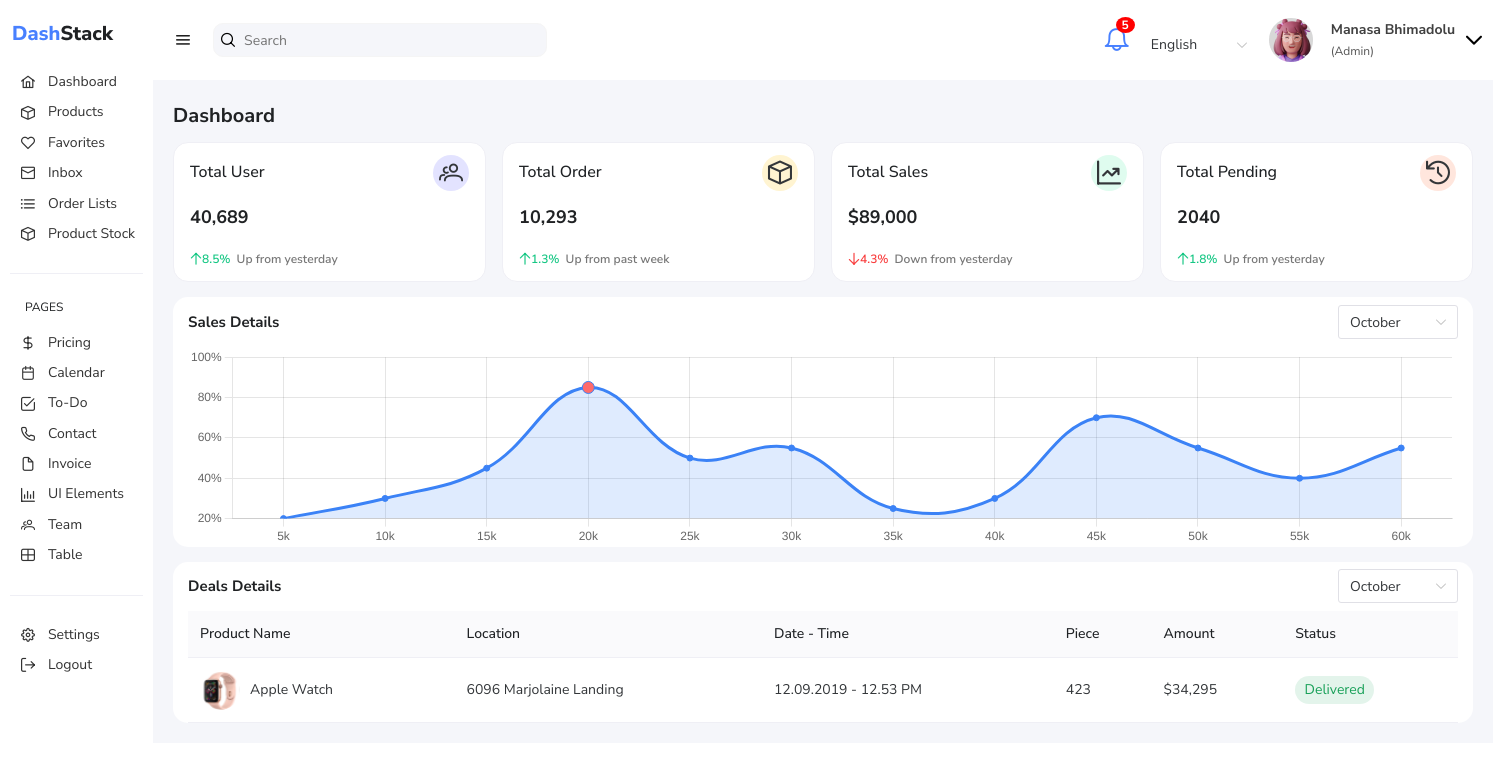
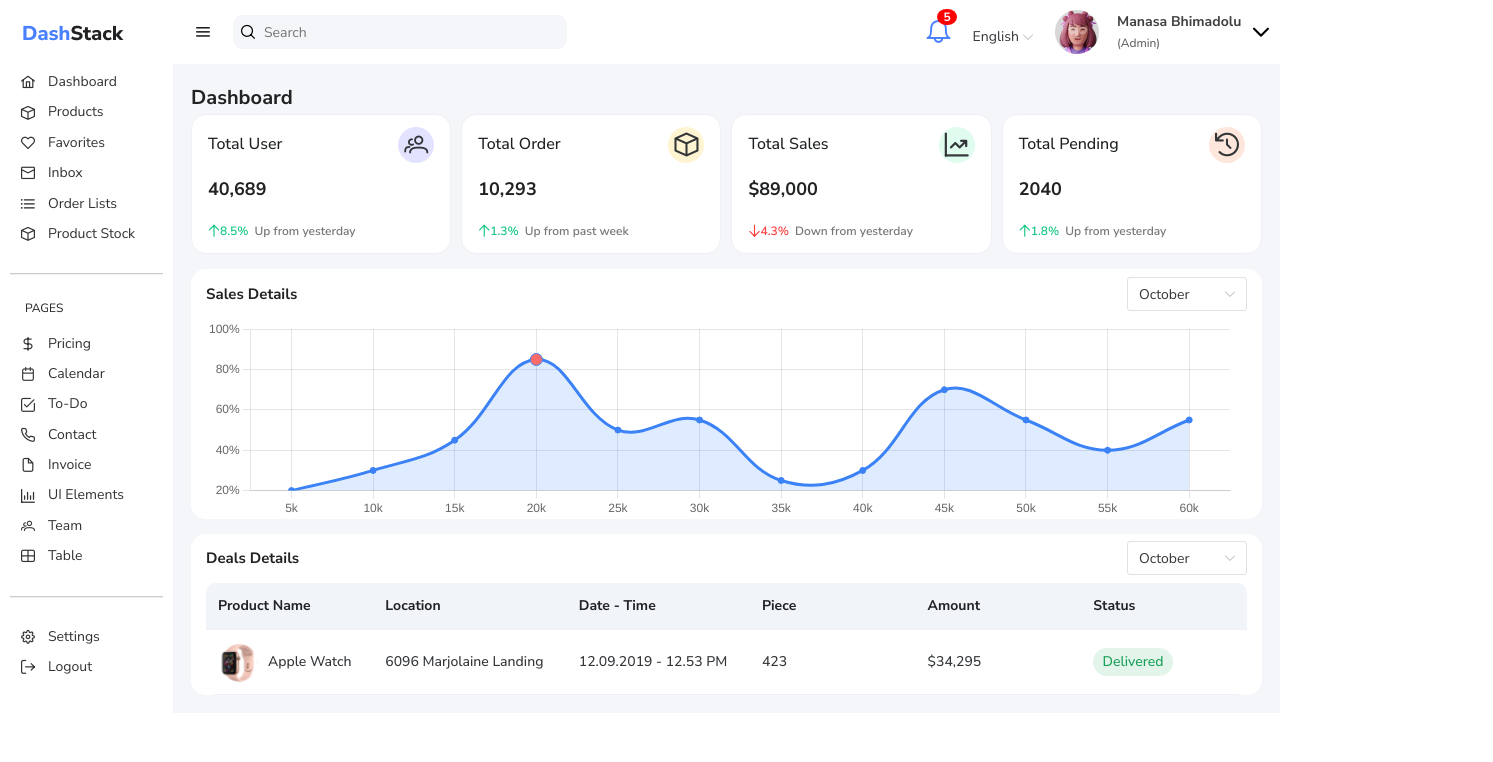
Before and after one commit to manasabhimadolu/Admin-Dashboard, a Vue app: page / in a window 1280 px wide. Shown: the top 762 px of the page, 1493 px wide, since content can reach past the window. Built offline with nearby package versions, Linux system fonts and the light colour scheme.

Commit message:
responsiveness

```diff
--- a/src/Views/DashBoard.vue
+++ b/src/Views/DashBoard.vue
@@ -3,15 +3,29 @@ import TopNavbar from '../components/TopNavbar.vue'
 import StatCard from '../components/StatCard.vue'
 import SalesChart from '../components/SalesChart.vue'
 import Table from '../components/Table.vue'
-import { ref, provide, onMounted } from 'vue'
+import { ref, provide, onMounted, onBeforeUnmount } from 'vue'
 import SideBar from '../components/SideBar.vue'
 
 const isCollapsed = ref(false)
+const collapseBreakpoint = 992
 
 const toggleCollapse = () => {
   isCollapsed.value = !isCollapsed.value
   console.log(isCollapsed?.value)
 }
+
+const checkWindowSize = () => {
+  isCollapsed.value = window.innerWidth < collapseBreakpoint
+}
+
+onMounted(() => {
+  checkWindowSize()
+  window.addEventListener('resize', checkWindowSize)
+})
+
+onBeforeUnmount(() => {
+  window.removeEventListener('resize', checkWindowSize)
+})
 
 provide('isCollapsed', isCollapsed)
 provide('toggleCollapse', toggleCollapse)
--- a/src/assets/styles/card.scss
+++ b/src/assets/styles/card.scss
@@ -9,10 +9,10 @@
   }
 
   &_cards {
-    display: grid;
-    grid-template-columns: repeat(auto-fit, minmax(230px, 1fr));
-    gap: 1rem;
-    margin-top: 10px;
+    display: flex;
+    justify-content: space-between;
+    align-items: center;
+    gap: 10px;
 
     &.isCollapsed {
       grid-template-columns: repeat(auto-fit, minmax(300px, 1fr));
@@ -72,9 +72,36 @@
   }
 }
 
-::v-deep(.n-card-header) {
+.n-card-header {
   font-size: 12px;
   border-radius: 5px;
   font-weight: 600;
   color: var(--card-text-color);
 }
+
+@media (max-width: 992px) and (min-width: 589px) {
+  .cardcontainer_cards {
+    flex-wrap: wrap;
+  }
+  .cardcontainer_eachcard {
+    width: 48%;
+  }
+}
+
+@media (max-width: 588px) and (min-width: 440px) {
+  .cardcontainer_cards {
+    flex-wrap: wrap;
+  }
+  .cardcontainer_eachcard {
+    width: 48%;
+  }
+}
+
+@media (max-width: 439px) {
+  .cardcontainer_cards {
+    flex-wrap: wrap;
+  }
+  .cardcontainer_cards {
+    width: 100%;
+  }
+}
--- a/src/assets/styles/global.scss
+++ b/src/assets/styles/global.scss
@@ -1,32 +1,18 @@
 .page-container {
   display: flex;
-  height: 100vh;
 }
 
 .layout {
-  display: flex;
-  flex-direction: column;
-  flex: 1;
+  width: 100%;
 }
 
 .main-content {
-  width: 1300px;
-  padding: 20px;
+  padding: 18px;
   background-color: #f5f6fa;
+}
 
-  &.isCollapsed {
-    width: 1430px;
+@media (max-width: 992px) {
+  .layout {
+    width: 96%;
   }
 }
-
-@media (max-width: 768px) {
-  .sidebar.isCollapsed {
-    width: 60px;
-  }
-}
-
-@media (max-width: 458px) {
-  .main-content {
-    width: initial;
-  }
-}
--- a/src/assets/styles/sales.scss
+++ b/src/assets/styles/sales.scss
@@ -22,5 +22,6 @@
 
   &_content {
     height: 200px;
+    width: 99%;
   }
 }
--- a/src/assets/styles/sidebar.scss
+++ b/src/assets/styles/sidebar.scss
@@ -30,7 +30,8 @@
 
         &:hover {
           background-color: lighten($primary-color, 10%);
-          border-radius: 5px;
+          // border-radius: 5px;
+          color: #fff;
         }
       }
     }
@@ -73,6 +74,7 @@
 
       &:hover {
         background-color: lighten($primary-color, 10%);
+        color: #fff;
       }
     }
 
@@ -86,7 +88,7 @@
   }
 }
 
-::v-deep(.n-divider) {
+.n-divider {
   border-top: 1px solid #ccc;
   margin: 8px 0;
 }
--- a/src/assets/styles/table.scss
+++ b/src/assets/styles/table.scss
@@ -19,18 +19,22 @@
   }
 }
 
-::v-deep(.n-data-table .n-data-table-thead th) {
+.n-data-table .n-data-table-thead th {
   background-color: #f1f4f9;
   color: var(--card-text-color);
 }
 
-::v-deep(.n-data-table) {
+.n-data-table {
   border-radius: 10px;
   overflow: hidden;
   font-weight: 500;
 }
 
-::v-deep(.n-data-table-th__title) {
+.n-data-table-th__title {
   font-weight: 700;
   color: var(--card-text-color);
 }
+
+.n-data-table-th__title {
+  width: 132px;
+}
--- a/src/assets/styles/topnavbar.scss
+++ b/src/assets/styles/topnavbar.scss
@@ -5,7 +5,6 @@
   justify-content: space-between;
   padding: 10px;
   background: white;
-  height: 60px;
 
   &_leftnavitems {
     display: flex;
@@ -22,7 +21,7 @@
       transition: all 0.3s ease;
 
       &.isCollapsed {
-        margin-left: -60px;
+        margin-left: -45px;
         width: 36px;
         height: 36px;
       }
@@ -43,7 +42,7 @@
       display: inline-block;
 
       &_style {
-        width: 300px;
+        min-width: 300px;
         height: 30px;
         padding-left: 30px;
         border-radius: 10px;
@@ -103,6 +102,7 @@
         font-weight: bold;
         color: #404040;
         font-size: 14px;
+        min-width: 125px;
       }
     }
   }
@@ -141,6 +141,23 @@
 }
 
 .select-language {
-  width: 120px;
   height: 25px;
 }
+
+@media (max-width: 970px) {
+  .topnavbar_leftnavitems_input_style {
+    min-width: 100px !important;
+  }
+}
+
+@media (max-width: 575px) {
+  .topnavbar_rightnavitems_userinfo {
+    display: none;
+  }
+}
+
+@media (max-width: 410px) {
+  .select-language {
+    display: none;
+  }
+}
```
